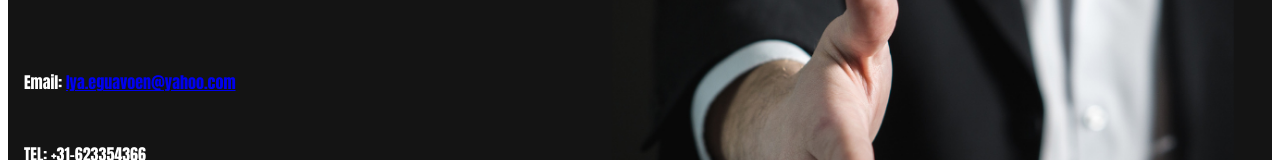
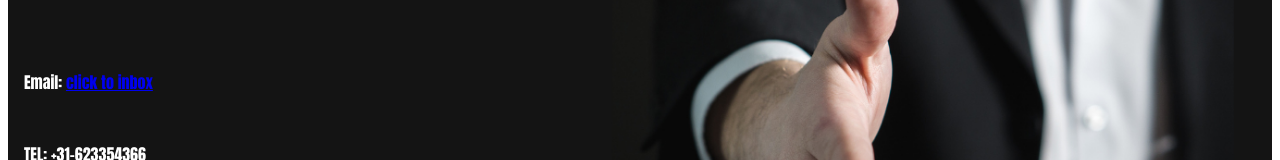
Before and after one commit to technicheroom/voentaxiservices, a plain HTML site: page index.html in a window 1280 px wide. Shown: the part 2511-2671 px from the top of the page. Drawn offline with Linux system fonts and the light colour scheme.

Commit message:
Add files via upload

```diff
--- a/index.html
+++ b/index.html
@@ -25,7 +25,7 @@
 <footer>
     <div class="container">
         <img src="5.png" alt="contact details">
-        <div class="bottom">Email: <a href="iya.eguavoen@yahoo.com">Iya.eguavoen@yahoo.com</a></div>
+        <div class="bottom">Email: <a href="iya.eguavoen@yahoo.com">click to inbox</a></div>
         <div class="telephone">TEL: +31-623354366</div>
       </div>
 
```
